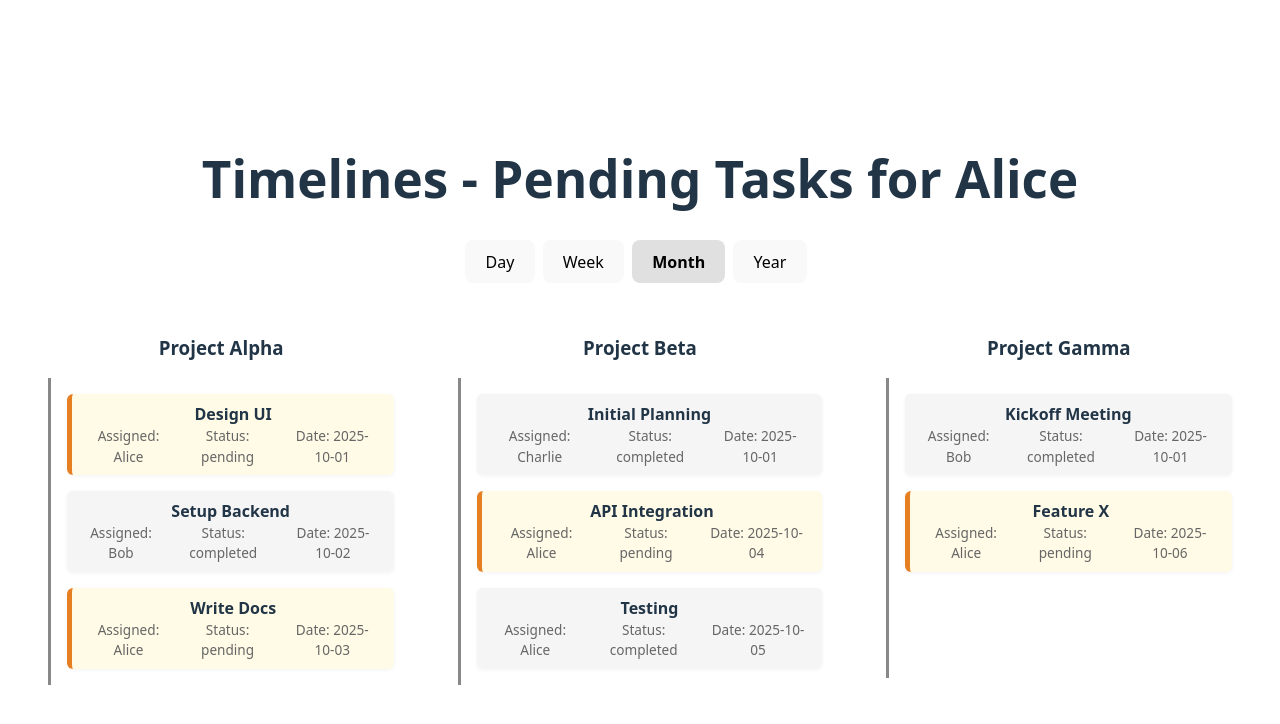
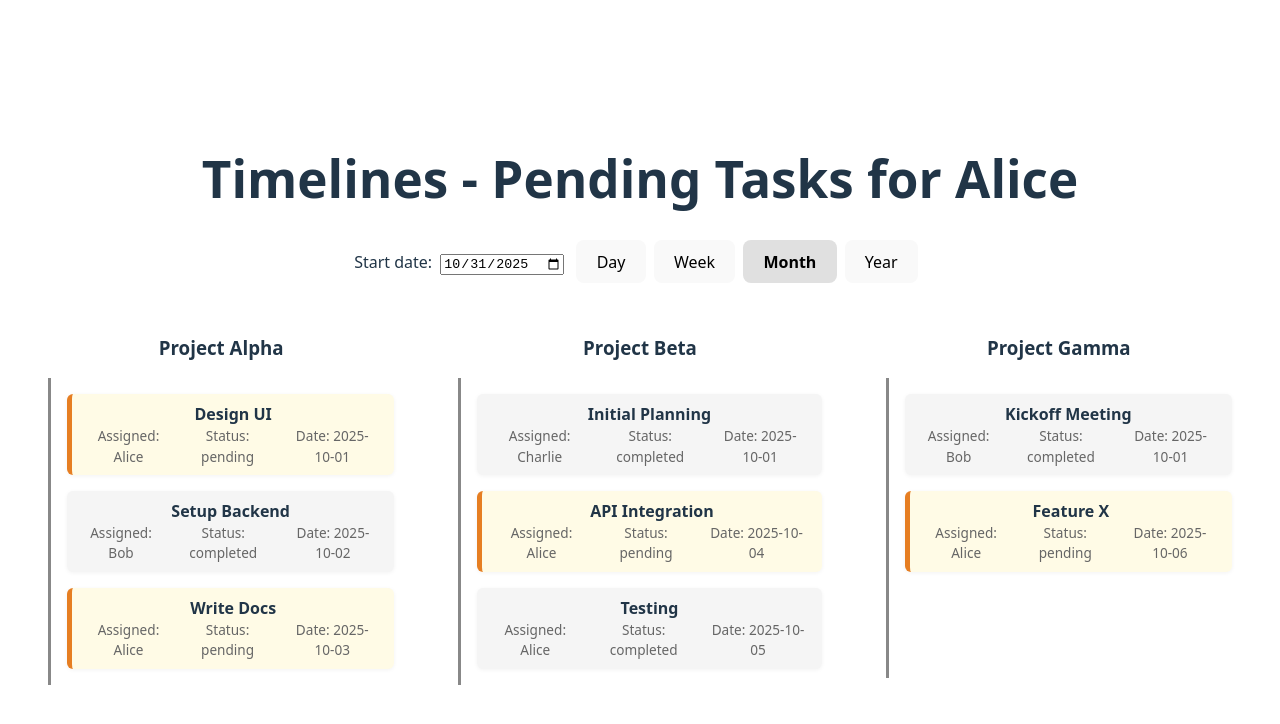
Before and after one commit to krzysztofdzido/mytimelines, a React (Vite) app: page / in a window 1280 px wide. Shown: the top 724 px of the page. Built offline with nearby package versions, Linux system fonts and the light colour scheme.

Commit message:
feat: start date dropdown

```diff
--- a/src/App.jsx
+++ b/src/App.jsx
@@ -83,28 +83,28 @@ const person = "Alice";
 
 const RANGE_OPTIONS = ["day", "week", "month", "year"];
 
-function getCurrentRangeDates(range) {
-	const now = new Date();
+function getCurrentRangeDates(range, startDate) {
+	const base = new Date(startDate);
 	let start, end;
 	switch (range) {
 		case "day":
-			start = new Date(now.getFullYear(), now.getMonth(), now.getDate());
+			start = new Date(base.getFullYear(), base.getMonth(), base.getDate());
 			end = new Date(start);
 			end.setDate(end.getDate() + 1);
 			break;
 		case "week":
-			start = new Date(now);
-			start.setDate(now.getDate() - now.getDay()); // Sunday
+			start = new Date(base);
+			start.setDate(base.getDate() - base.getDay()); // Sunday
 			end = new Date(start);
 			end.setDate(end.getDate() + 7);
 			break;
 		case "month":
-			start = new Date(now.getFullYear(), now.getMonth(), 1);
-			end = new Date(now.getFullYear(), now.getMonth() + 1, 1);
+			start = new Date(base.getFullYear(), base.getMonth(), 1);
+			end = new Date(base.getFullYear(), base.getMonth() + 1, 1);
 			break;
 		case "year":
-			start = new Date(now.getFullYear(), 0, 1);
-			end = new Date(now.getFullYear() + 1, 0, 1);
+			start = new Date(base.getFullYear(), 0, 1);
+			end = new Date(base.getFullYear() + 1, 0, 1);
 			break;
 		default:
 			start = new Date(0);
@@ -114,13 +114,24 @@ function getCurrentRangeDates(range) {
 }
 
 function App() {
+	const todayStr = new Date().toISOString().slice(0, 10);
 	const [range, setRange] = useState("month");
-	const { start, end } = getCurrentRangeDates(range);
+	const [startDate, setStartDate] = useState(todayStr);
+	const { start, end } = getCurrentRangeDates(range, startDate);
 
 	return (
 		<div>
 			<h1>Timelines - Pending Tasks for {person}</h1>
 			<div style={{ marginBottom: "1rem" }}>
+				<label style={{ marginRight: 12 }}>
+					Start date:
+					<input
+						type="date"
+						value={startDate}
+						onChange={(e) => setStartDate(e.target.value)}
+						style={{ marginLeft: 8 }}
+					/>
+				</label>
 				{RANGE_OPTIONS.map((opt) => (
 					<button
 						key={opt}
```
